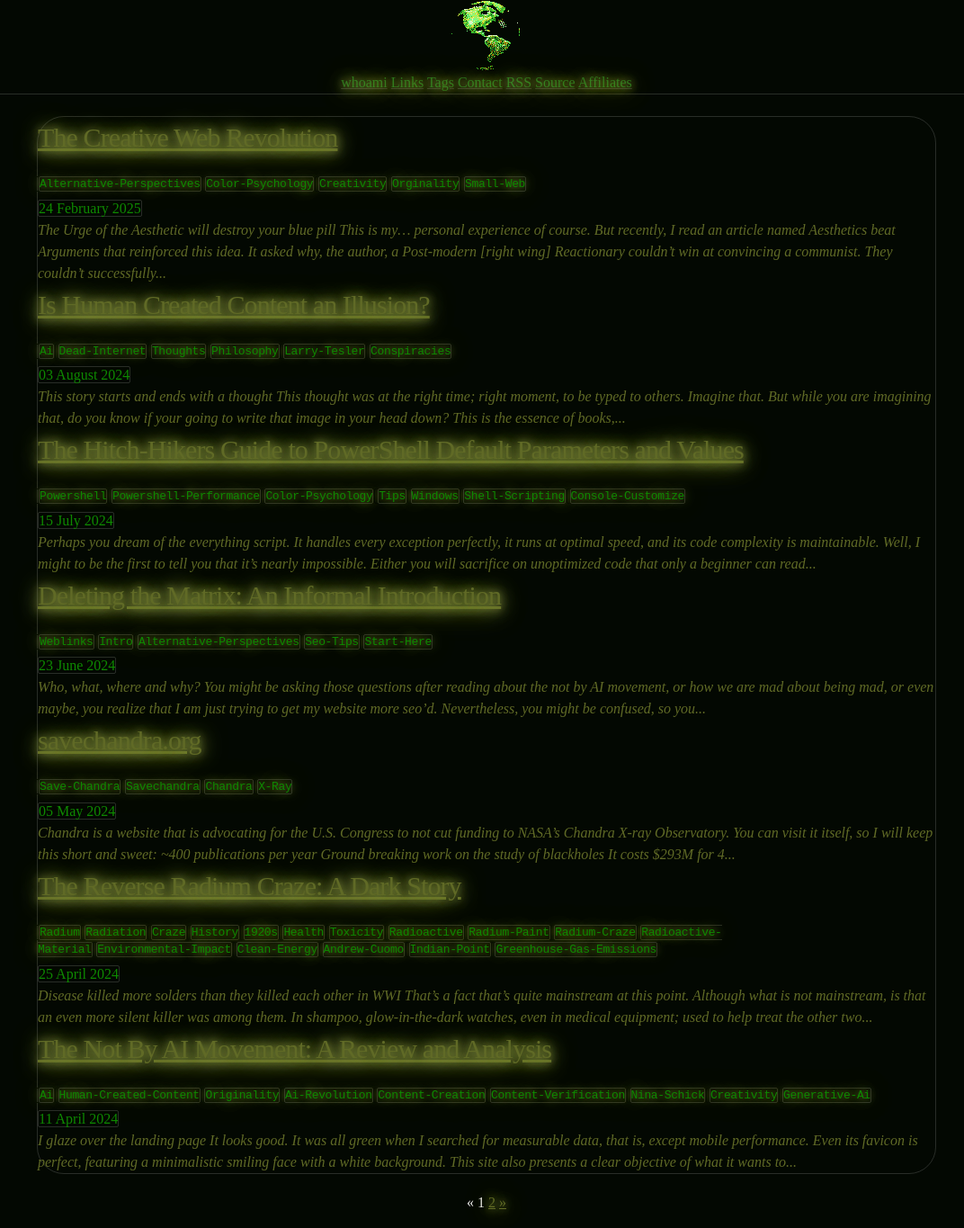
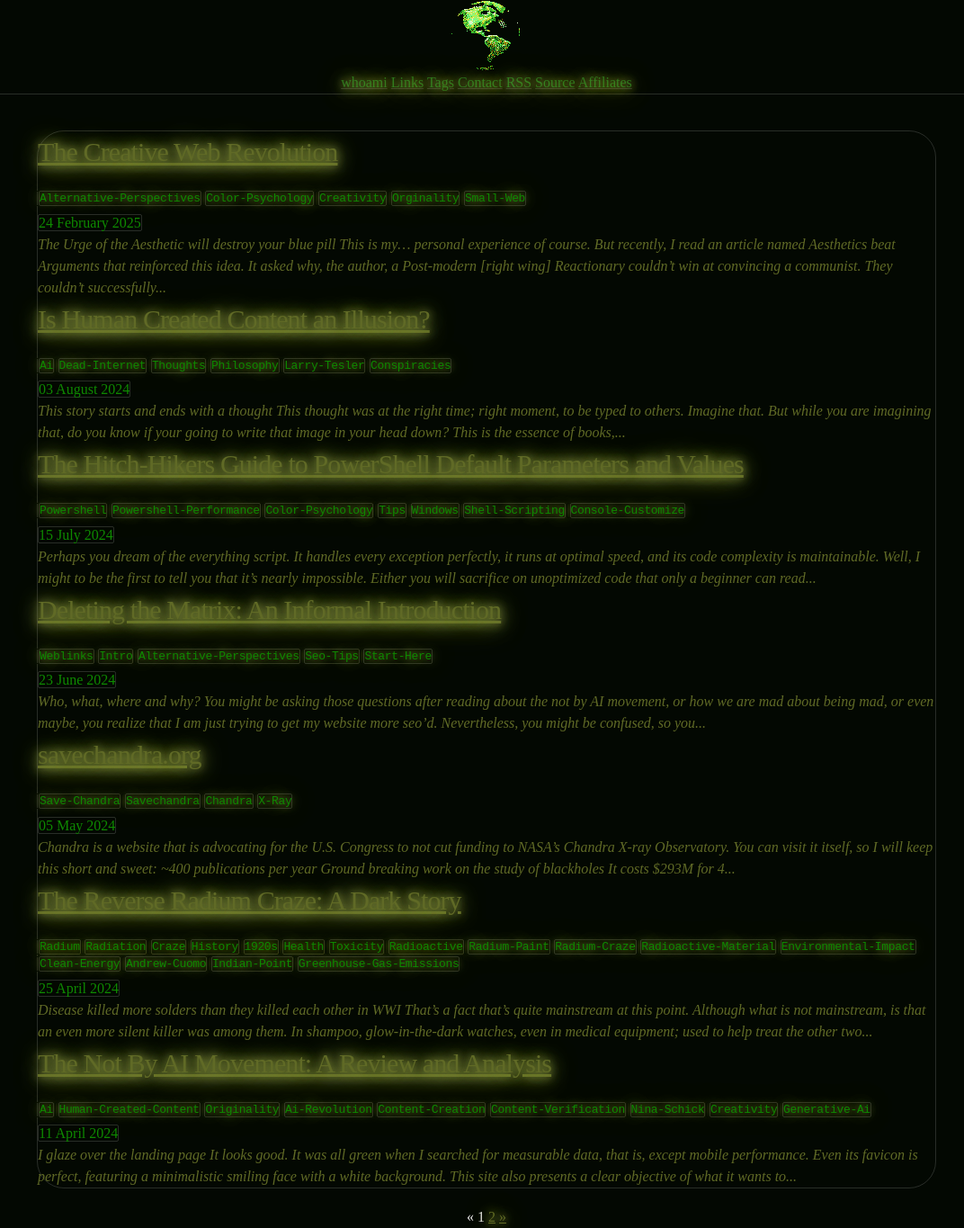
Before and after one commit to CamoCatX/camocatx.github.io, a Jekyll site: the page built from index.html, in a window 1280 px wide. Shown: the whole page at 90% size, without its empty margins (99-1171 px from the left). Built offline with Jekyll 4.4.1, drawn with Linux system fonts in a browser that asks for light colours; the list of posts is cut into pages by our own code.

Commit message:
Update base.scss

```diff
--- a/_sass/base.scss
+++ b/_sass/base.scss
@@ -45,7 +45,7 @@ li {
 }
 header {
   border-bottom:  1px solid rgba(255, 255, 255, .15); //header;
-  margin: 0 0 1.5em 0;  //2.5 em
+  margin: 0 0 2.5em 0;  //2.5 em
   text-align: center;
   a {
   word-wrap: break-word;
@@ -338,9 +338,6 @@ ul[role='list'],
 ol[role='list'] {
   list-style: none;
 }
-h1, h2, h3, h4, h5, h6 {
-  text-wrap: balance;
-}
 input,
 button,
 textarea,
```
